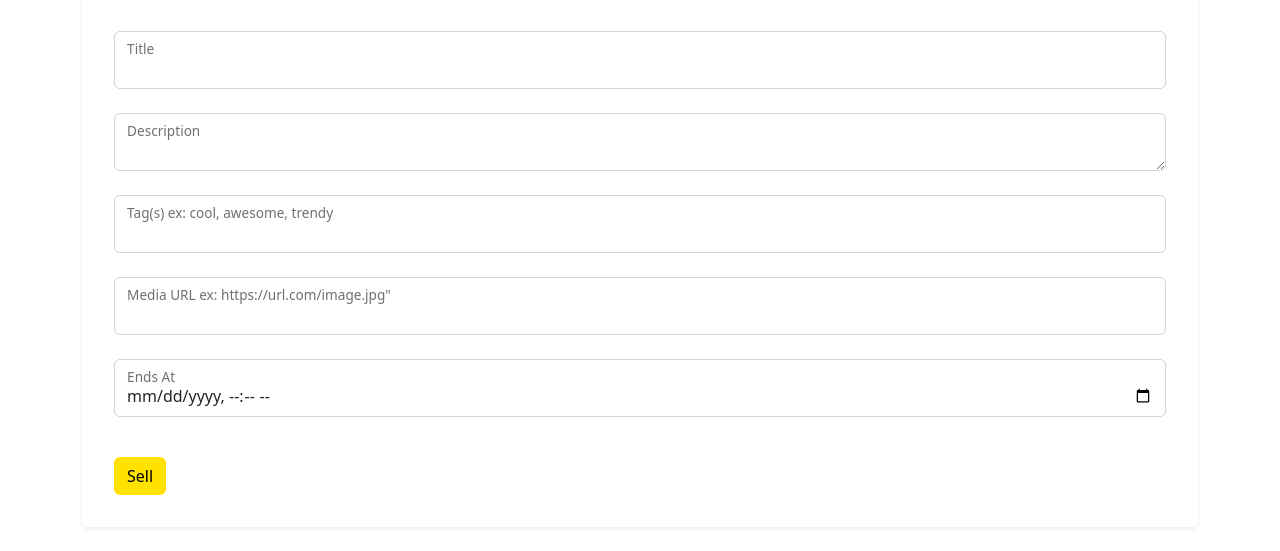
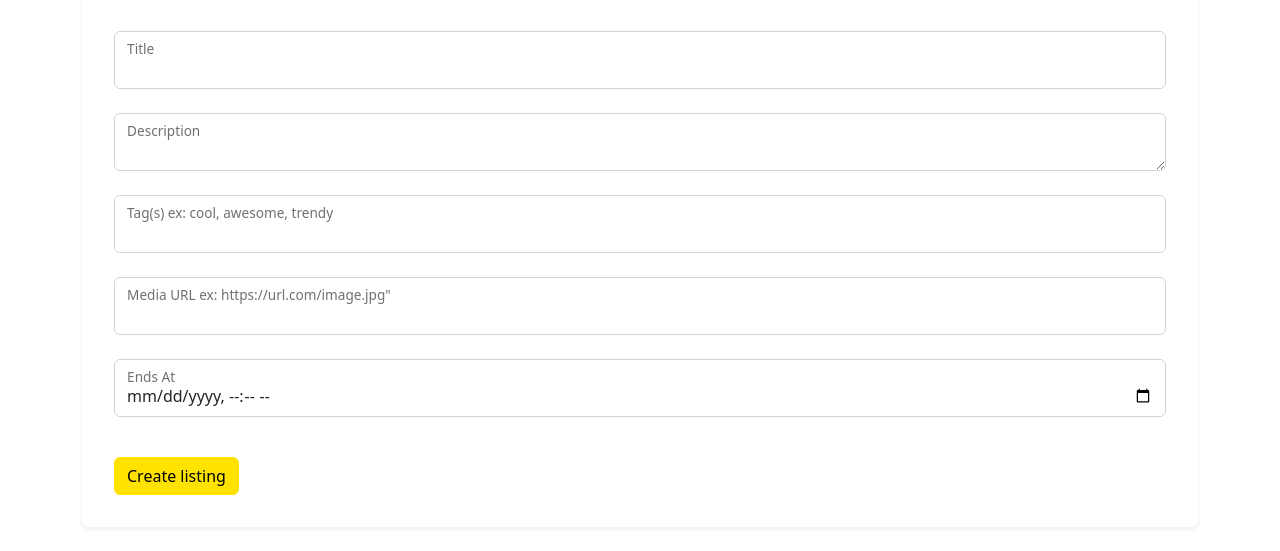
Before and after one commit to GeniePrinie/BidBuy, a website: page src/html/sell.html in a window 1280 px wide. Shown: the part 253-804 px from the top of the page. Drawn offline with nearby package versions, Linux system fonts and the light colour scheme.

Commit message:
Update button name

```diff
--- a/src/html/sell.html
+++ b/src/html/sell.html
@@ -144,7 +144,7 @@
                 data-toggle="modal"
                 data-target="#feedbackModal"
               >
-                Sell
+                Create listing
               </button>
             </form>
           </div>
```
